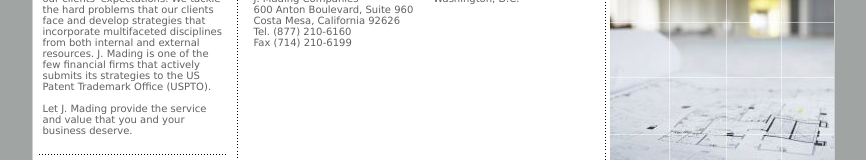
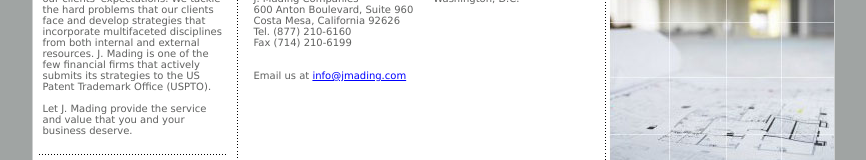
Before and after one commit to motdotla/jmading-old.com, a plain HTML site: page public/contact/contactus.html in a window 1280 px wide. Shown: the part 227-387 px from the top of the page, without its empty margins (207-1073 px from the left). Drawn offline with Linux system fonts and the light colour scheme; a script that the page names is missing.

Commit message:
Email contact link

```diff
--- a/public/contact/contactus.html
+++ b/public/contact/contactus.html
@@ -85,6 +85,8 @@
 															</table>
 
 															<br><br>
+
+															Email us at <a href="mailto:info@jmading.com">info@jmading.com</a>
 
 															<!-- <form id="Form1" action="contactus.html" method="post">
 																<table class="gFont" cellSpacing="2" cellPadding="0" width="334" align="left" border="0">
```
